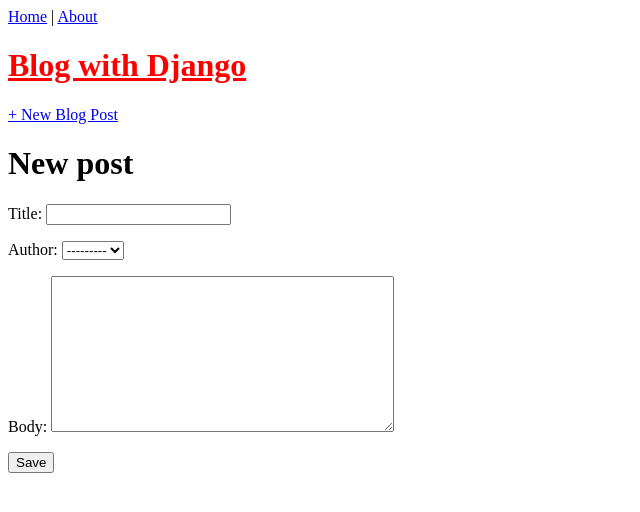
After one commit to tomorrowdevs-projects/backend-path, a Django app: page /post/new/ in a window 1280 px wide. The commit adds this page. Shown: the top 512 px of the page, without its empty margins (0-640 px from the left). Run offline with Django 4.2, Linux system fonts and the light colour scheme.

```diff
--- a/projects/007-role-based-access-control/solutions/robertozecchini/role_based_access_control/blog/models.py
+++ b/projects/007-role-based-access-control/solutions/robertozecchini/role_based_access_control/blog/models.py
@@ -1,4 +1,5 @@
 from django.db import models
+from django.urls import reverse
 
 class Post(models.Model):
     title = models.CharField(max_length=200)
@@ -10,3 +11,6 @@
 
     def __str__(self):
         return self.title
+
+    def get_absolute_url(self):
+        return reverse('post_detail', args=[str(self.id)])
--- a/projects/007-role-based-access-control/solutions/robertozecchini/role_based_access_control/blog/urls.py
+++ b/projects/007-role-based-access-control/solutions/robertozecchini/role_based_access_control/blog/urls.py
@@ -1,10 +1,13 @@
 # blog/urls.py
 
 from django.urls import path
-from .views import AboutPageView, BlogListView, BlogDetailView
+from .views import AboutPageView, BlogListView, BlogDetailView, BlogCreateView, BlogUpdateView, BlogDeleteView
 
 urlpatterns = [
     path('', BlogListView.as_view(), name='home'),
     path('post/<int:pk>/', BlogDetailView.as_view(), name='post_detail'),
+    path('post/new/', BlogCreateView.as_view(), name='post_new'),
+    path('post/<int:pk>/edit/', BlogUpdateView.as_view(), name='post_edit'),
+    path('post/<int:pk>/delete/', BlogDeleteView.as_view(), name='post_delete'),
     path('about/', AboutPageView.as_view(), name='about'),
 ]
--- a/projects/007-role-based-access-control/solutions/robertozecchini/role_based_access_control/blog/views.py
+++ b/projects/007-role-based-access-control/solutions/robertozecchini/role_based_access_control/blog/views.py
@@ -1,5 +1,7 @@
 from django.shortcuts import render
 from django.views.generic import TemplateView, ListView, DetailView
+from django.views.generic.edit import CreateView, UpdateView, DeleteView
+from django.urls import reverse_lazy
 from .models import Post
 
 class AboutPageView(TemplateView):
@@ -12,3 +14,18 @@
 class BlogDetailView(DetailView):
     model = Post
     template_name = 'post_detail.html'
+
+class BlogCreateView(CreateView):
+    model = Post
+    template_name = 'post_new.html'
+    fields = '__all__'
+
+class BlogUpdateView(UpdateView):
+    model = Post
+    template_name = 'post_edit.html'
+    fields = ['title', 'body']
+
+class BlogDeleteView(DeleteView):
+    model = Post
+    template_name = 'post_delete.html'
+    success_url = reverse_lazy('home')
--- a/projects/007-role-based-access-control/solutions/robertozecchini/role_based_access_control/templates/base.html
+++ b/projects/007-role-based-access-control/solutions/robertozecchini/role_based_access_control/templates/base.html
@@ -9,8 +9,13 @@
     </head>
     <body>
         <header>
-            <a href="{% url 'home' %}">Home</a> | <a href="{% url 'about' %}">About</a>
-            <h1><a href="{% url 'home' %}">Blog with Django</a></h1>
+            <div class="nav-left">
+                <a href="{% url 'home' %}">Home</a> | <a href="{% url 'about' %}">About</a>
+                <h1><a href="{% url 'home' %}">Blog with Django</a></h1>
+            </div>
+            <div class="nav-right">
+                <a href="{% url 'post_new' %}">+ New Blog Post</a>
+            </div>
         </header>
         <div>
             {% block content %}
--- a/projects/007-role-based-access-control/solutions/robertozecchini/role_based_access_control/templates/post_detail.html
+++ b/projects/007-role-based-access-control/solutions/robertozecchini/role_based_access_control/templates/post_detail.html
@@ -7,4 +7,6 @@
         <h2><a href="{% url 'post_detail' post.pk %}">{{ object.title }}</a></h2>
         <p>{{ object.body }}</p>
     </div>
+    <p><a href="{% url 'post_edit' post.pk %}">+ Edit Blog Post</a></p>
+    <p><a href="{% url 'post_delete' post.pk %}">+ Delete Blog Post</a></p>
 {% endblock content %}
--- /dev/null
+++ b/projects/007-role-based-access-control/solutions/robertozecchini/role_based_access_control/templates/post_new.html
@@ -0,0 +1,11 @@
+<!-- templates/post_new.html -->
+
+{% extends 'base.html' %}
+
+{% block content %}
+    <h1>New post</h1>
+    <form action="" method="post">{% csrf_token %}
+        {{ form.as_p }}
+        <input type="submit" value="Save" />
+    </form>
+{% endblock content %}
```
Also changed, not shown: projects/007-role-based-access-control/solutions/robertozecchini/role_based_access_control/blog/tests.py (+21 -0 lines), projects/007-role-based-access-control/solutions/robertozecchini/role_based_access_control/templates/post_delete.html (added, +11 -0 lines), projects/007-role-based-access-control/solutions/robertozecchini/role_based_access_control/templates/post_edit.html (added, +11 -0 lines).
